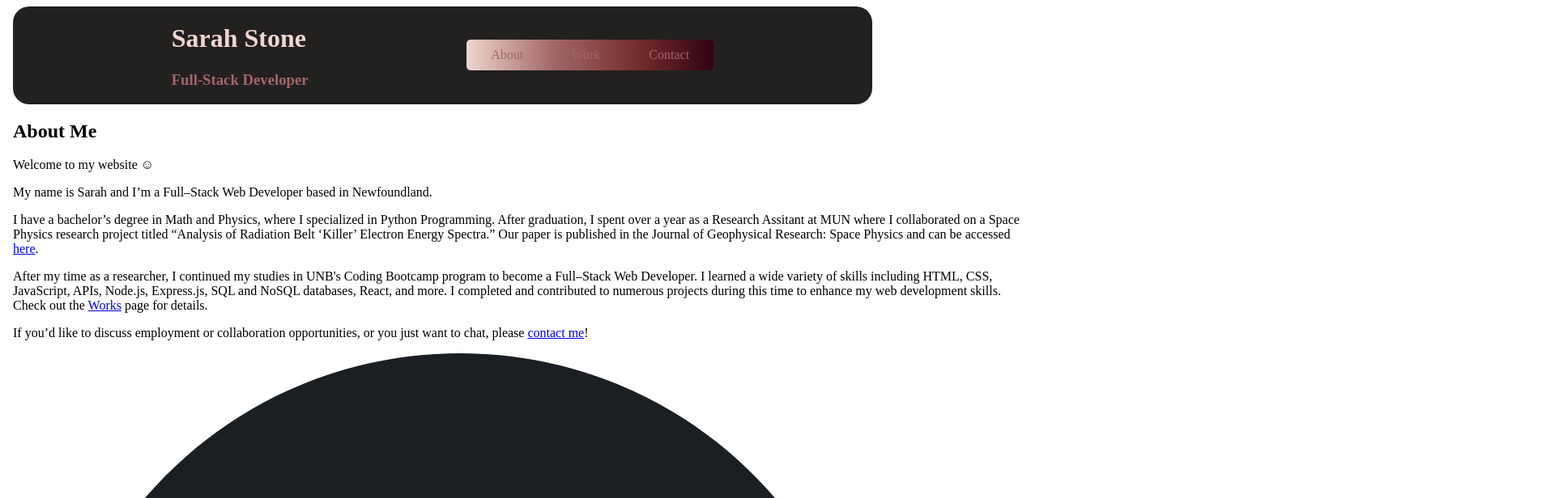
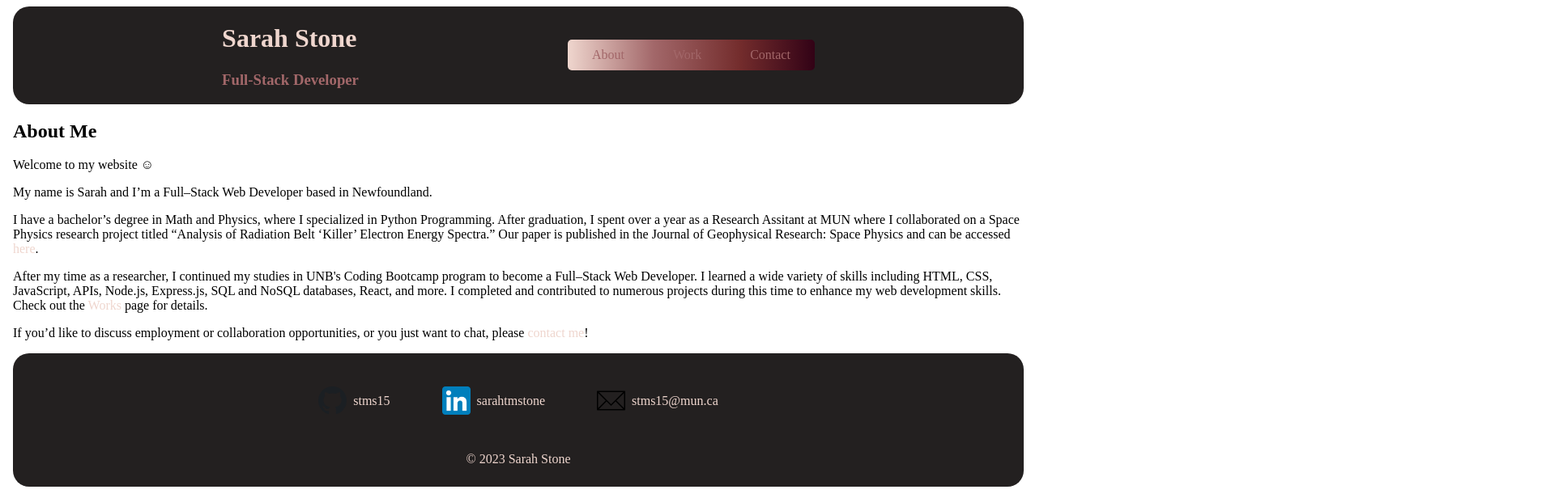
Before and after one commit to stms15/SarahStone-react-portfolio, a React (Create React App) app in the folder portfolio/: page / in a window 1280 px wide. Shown: the top 616 px of the page at 81% size, 1920 px wide, since content can reach past the window. Built offline with nearby package versions, Linux system fonts and the light colour scheme.

Commit message:
added footer styling

```diff
--- a/portfolio/src/components/Footer.js
+++ b/portfolio/src/components/Footer.js
@@ -2,24 +2,20 @@ import React from 'react';
 import githubIcon from '../assets/images/GitHub-icon.svg';
 import linkedinIcon from '../assets/images/LinkedIn-icon.png';
 import envelopeIcon from '../assets/images/envelope.svg';
+import '../styles/Footer.css';
 
 export default function Footer() {
   return (
     <footer>
-      <div>
       <ul>
         <li>
-            <img src={githubIcon} alt="GitHub icon" />
-            <a
-              href="https://github.com/stms15"
-              target="_blank"
-              rel="noreferrer"
-            >
+          <img src={githubIcon} alt="GitHub icon" className="icon" />
+          <a href="https://github.com/stms15" target="_blank" rel="noreferrer">
             stms15
           </a>
         </li>
         <li>
-            <img src={linkedinIcon} alt="LinkedIn icon" />
+          <img src={linkedinIcon} alt="LinkedIn icon" className="icon" />
           <a
             href="https://www.linkedin.com/in/sarahtmstone/"
             target="_blank"
@@ -29,11 +25,10 @@ export default function Footer() {
           </a>
         </li>
         <li>
-            <img src={envelopeIcon} alt="envelope icon" />
+          <img src={envelopeIcon} alt="envelope icon" className="icon" />
           <a href="mailto:stms15@mun.ca">stms15@mun.ca</a>
         </li>
       </ul>
-      </div>
       <div>&copy; 2023 Sarah Stone</div>
     </footer>
   );
--- a/portfolio/src/styles/Footer.css
+++ b/portfolio/src/styles/Footer.css
@@ -0,0 +1,48 @@
+:root {
+  --accent1: rgb(239, 214, 206);
+  --accent2: rgb(162, 103, 105);
+  --accent3: rgb(115, 44, 44);
+  --dark: rgb(50, 2, 22);
+  --grey: rgb(35, 32, 32);
+}
+
+footer {
+  text-align: center;
+  background-color: var(--grey);
+  color: var(--accent1);
+  padding: 2%;
+  border-radius: 20px;
+  margin-top: 10px;
+}
+
+footer ul {
+  display: flex;
+  flex-direction: row;
+  justify-content: center;
+  list-style-type: none;
+  padding: 0;
+  padding-bottom: 30px;
+}
+
+footer ul li {
+  display: flex;
+  flex-direction: row;
+  align-items: center;
+  padding-left: calc((5vw) / 2);
+  padding-right: calc((5vw) / 2);
+}
+
+a {
+  color: var(--accent1);
+  text-decoration: none;
+}
+
+a:hover {
+  color: var(--accent2);
+}
+
+.icon {
+  width: 25vw;
+  max-width: 35px;
+  padding-right: 8px;
+}
--- a/portfolio/src/styles/Header.css
+++ b/portfolio/src/styles/Header.css
@@ -27,5 +27,4 @@ header h1 {
   flex-direction: row;
   flex-wrap: wrap;
   justify-content: space-evenly;
-  width: 85%;
 }
```
Lines whose indentation alone changed are shown as unchanged.
